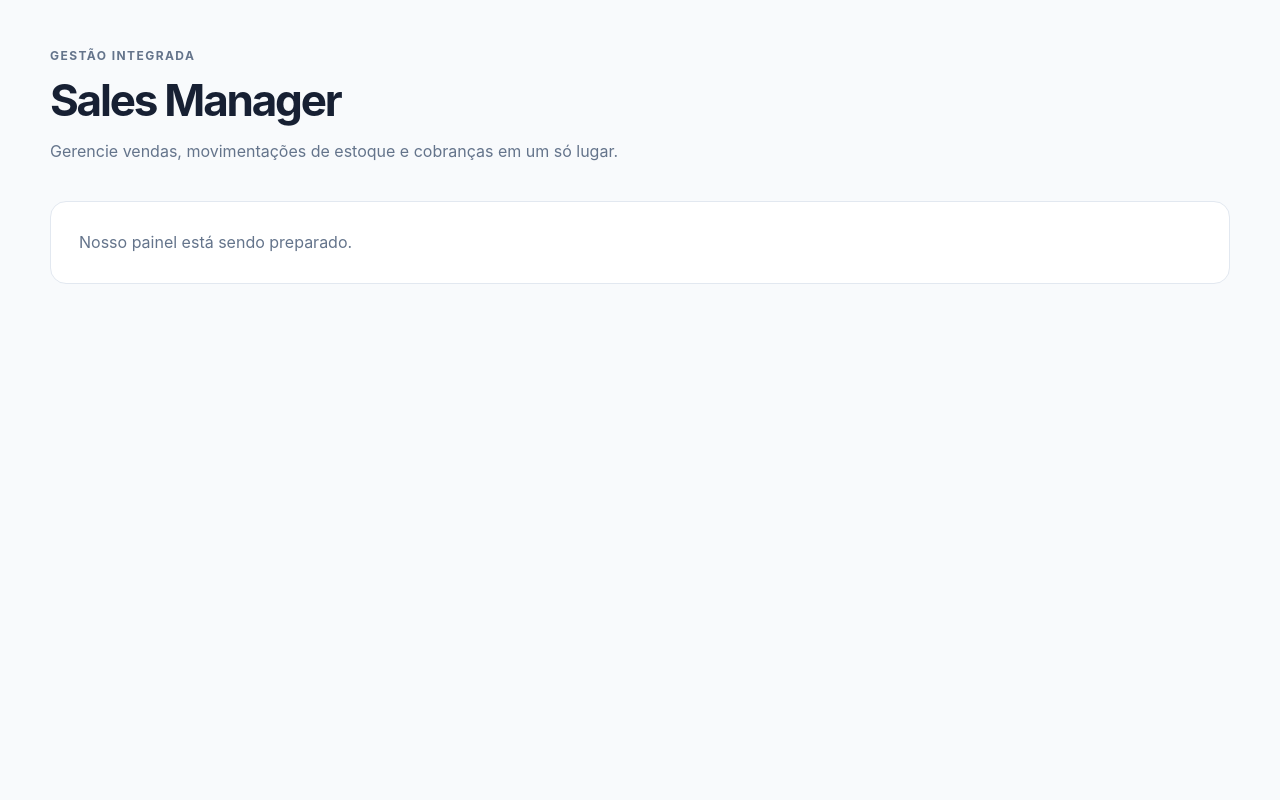
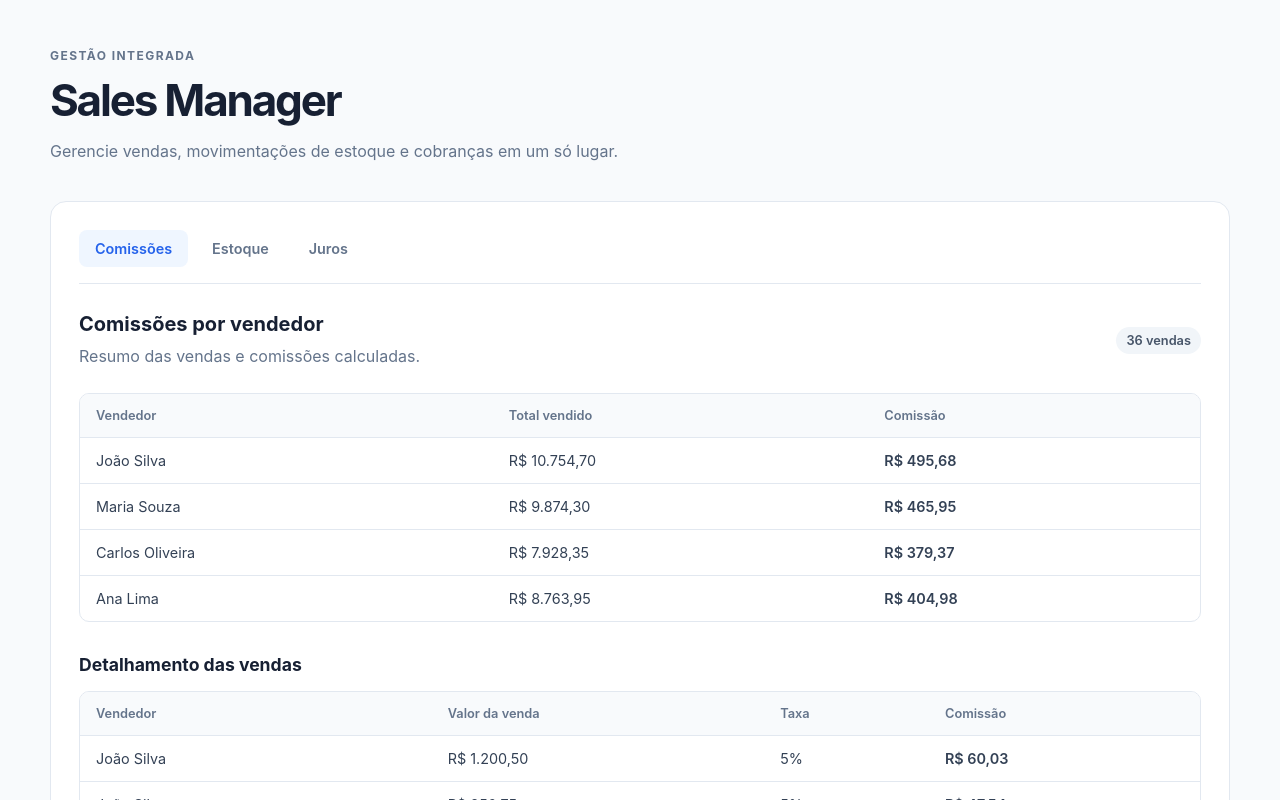
Before and after one commit to MayllaRabay/sales-manager, a React (Vite) app: page / in a window 1280 px wide. Shown: the top 800 px of the page. Built offline with nearby package versions, Linux system fonts and the light colour scheme.

Commit message:
feat: implement tabbed interface for sales management and add commissions calculation

```diff
--- a/src/App.css
+++ b/src/App.css
@@ -50,6 +50,55 @@
   line-height: 1.6;
 }
 
+
+.tabs {
+  display: flex;
+  gap: 8px;
+  padding-bottom: 16px;
+  border-bottom: 1px solid #e2e8f0;
+  overflow-x: auto;
+}
+
+.tab-button {
+  flex-shrink: 0;
+  padding: 10px 16px;
+  border: none;
+  border-radius: 8px;
+  background: transparent;
+  color: #64748b;
+  font-size: 0.9rem;
+  font-weight: 600;
+  transition:
+    background-color 0.2s ease,
+    color 0.2s ease;
+}
+
+.tab-button:hover {
+  background: #f1f5f9;
+  color: #172033;
+}
+
+.tab-button.active {
+  background: #eff6ff;
+  color: #2563eb;
+}
+
+.tab-content {
+  padding-top: 28px;
+}
+
+.tab-content h2 {
+  margin: 0;
+  color: #172033;
+  font-size: 1.35rem;
+}
+
+.tab-content p {
+  margin: 10px 0 0;
+  color: #64748b;
+  line-height: 1.6;
+}
+
 @media (max-width: 600px) {
   .app {
     padding: 32px 0;
--- a/src/App.tsx
+++ b/src/App.tsx
@@ -1,6 +1,37 @@
+import { useState } from "react"
 import "./App.css"
+import { CommissionsTab } from "./features/commissions/CommissionsTab"
+
+type Tab = "commissions" | "inventory" | "interest"
+
+const tabs: { id: Tab; label: string }[] = [
+  { id: "commissions", label: "Comissões" },
+  { id: "inventory", label: "Estoque" },
+  { id: "interest", label: "Juros" }
+]
 
 function App() {
+  const [activeTab, setActiveTab] = useState<Tab>("commissions")
+
+  const activeTabContent = {
+    commissions: {
+      title: "Cálculo de comissões",
+      description:
+        "Consulte as vendas e calcule automaticamente a comissão de cada vendedor."
+    },
+    inventory: {
+      title: "Controle de estoque",
+      description: "Consulte produtos e registre entradas e saídas de estoque."
+    },
+    interest: {
+      title: "Cálculo de juros",
+      description:
+        "Informe um valor e uma data de vencimento para calcular os juros por atraso."
+    }
+  }
+
+  const content = activeTabContent[activeTab]
+
   return (
     <main className="app">
       <header className="app-header">
@@ -15,7 +46,30 @@ function App() {
       </header>
 
       <section className="app-content">
-        <p>Nosso painel está sendo preparado.</p>
+        <nav className="tabs" aria-label="Funcionalidades">
+          {tabs.map((tab) => (
+            <button
+              key={tab.id}
+              type="button"
+              className={`tab-button ${activeTab === tab.id ? "active" : ""}`}
+              onClick={() => setActiveTab(tab.id)}
+              aria-pressed={activeTab === tab.id}
+            >
+              {tab.label}
+            </button>
+          ))}
+        </nav>
+
+        <div className="tab-content">
+          {activeTab === "commissions" ? (
+            <CommissionsTab />
+          ) : (
+            <>
+              <h2>{content.title}</h2>
+              <p>{content.description}</p>
+            </>
+          )}
+        </div>
       </section>
     </main>
   )
--- /dev/null
+++ b/src/data/sales.ts
@@ -0,0 +1,58 @@
+type RawSale = {
+  vendedor: string
+  valor: number
+}
+
+export type Sale = {
+  id: number
+  seller: string
+  amount: number
+}
+
+const salesData: RawSale[] = [
+  { vendedor: "João Silva", valor: 1200.5 },
+  { vendedor: "João Silva", valor: 950.75 },
+  { vendedor: "João Silva", valor: 1800.0 },
+  { vendedor: "João Silva", valor: 1400.3 },
+  { vendedor: "João Silva", valor: 1100.9 },
+  { vendedor: "João Silva", valor: 1550.0 },
+  { vendedor: "João Silva", valor: 1700.8 },
+  { vendedor: "João Silva", valor: 250.3 },
+  { vendedor: "João Silva", valor: 480.75 },
+  { vendedor: "João Silva", valor: 320.4 },
+
+  { vendedor: "Maria Souza", valor: 2100.4 },
+  { vendedor: "Maria Souza", valor: 1350.6 },
+  { vendedor: "Maria Souza", valor: 950.2 },
+  { vendedor: "Maria Souza", valor: 1600.75 },
+  { vendedor: "Maria Souza", valor: 1750.0 },
+  { vendedor: "Maria Souza", valor: 1450.9 },
+  { vendedor: "Maria Souza", valor: 400.5 },
+  { vendedor: "Maria Souza", valor: 180.2 },
+  { vendedor: "Maria Souza", valor: 90.75 },
+
+  { vendedor: "Carlos Oliveira", valor: 800.5 },
+  { vendedor: "Carlos Oliveira", valor: 1200.0 },
+  { vendedor: "Carlos Oliveira", valor: 1950.3 },
+  { vendedor: "Carlos Oliveira", valor: 1750.8 },
+  { vendedor: "Carlos Oliveira", valor: 1300.6 },
+  { vendedor: "Carlos Oliveira", valor: 300.4 },
+  { vendedor: "Carlos Oliveira", valor: 500.0 },
+  { vendedor: "Carlos Oliveira", valor: 125.75 },
+
+  { vendedor: "Ana Lima", valor: 1000.0 },
+  { vendedor: "Ana Lima", valor: 1100.5 },
+  { vendedor: "Ana Lima", valor: 1250.75 },
+  { vendedor: "Ana Lima", valor: 1400.2 },
+  { vendedor: "Ana Lima", valor: 1550.9 },
+  { vendedor: "Ana Lima", valor: 1650.0 },
+  { vendedor: "Ana Lima", valor: 75.3 },
+  { vendedor: "Ana Lima", valor: 420.9 },
+  { vendedor: "Ana Lima", valor: 315.4 }
+]
+
+export const sales: Sale[] = salesData.map((sale, index) => ({
+  id: index + 1,
+  seller: sale.vendedor,
+  amount: sale.valor
+}))
--- /dev/null
+++ b/src/features/commissions/CommissionsTab.css
@@ -0,0 +1,86 @@
+.commissions-header {
+  display: flex;
+  align-items: center;
+  justify-content: space-between;
+  gap: 16px;
+  margin-bottom: 24px;
+}
+
+.commissions-header h2,
+.sales-list-title {
+  margin: 0;
+  color: #172033;
+  font-size: 1.25rem;
+}
+
+.commissions-header p {
+  margin-top: 8px;
+}
+
+.sales-count {
+  flex-shrink: 0;
+  padding: 6px 10px;
+  border-radius: 20px;
+  background: #f1f5f9;
+  color: #475569;
+  font-size: 0.8rem;
+  font-weight: 600;
+}
+
+.table-wrapper {
+  width: 100%;
+  overflow-x: auto;
+  border: 1px solid #e2e8f0;
+  border-radius: 10px;
+}
+
+.data-table {
+  width: 100%;
+  border-collapse: collapse;
+  text-align: left;
+  white-space: nowrap;
+}
+
+.data-table th,
+.data-table td {
+  padding: 14px 16px;
+  border-bottom: 1px solid #e2e8f0;
+}
+
+.data-table th {
+  background: #f8fafc;
+  color: #64748b;
+  font-size: 0.8rem;
+  font-weight: 600;
+}
+
+.data-table td {
+  color: #334155;
+  font-size: 0.9rem;
+}
+
+.data-table tbody tr:last-child td {
+  border-bottom: none;
+}
+
+.commission-value {
+  color: #15803d;
+  font-weight: 600;
+}
+
+.sales-list-title {
+  margin: 32px 0 16px;
+  font-size: 1.1rem;
+}
+
+@media (max-width: 600px) {
+  .commissions-header {
+    align-items: flex-start;
+    flex-direction: column;
+  }
+
+  .data-table th,
+  .data-table td {
+    padding: 12px;
+  }
+}
--- /dev/null
+++ b/src/features/commissions/CommissionsTab.tsx
@@ -0,0 +1,92 @@
+import { sales } from "../../data/sales"
+import "./CommissionsTab.css"
+import { calculateSalesCommissions } from "./commissionsUtils"
+
+const currencyFormatter = new Intl.NumberFormat("pt-BR", {
+  style: "currency",
+  currency: "BRL"
+})
+
+const percentageFormatter = new Intl.NumberFormat("pt-BR", {
+  style: "percent",
+  maximumFractionDigits: 0
+})
+
+export function CommissionsTab() {
+  const salesWithCommissions = calculateSalesCommissions(sales)
+
+  const sellerTotals = salesWithCommissions.reduce<
+    Record<string, { sales: number; commission: number }>
+  >((totals, sale) => {
+    const current = totals[sale.seller] ?? { sales: 0, commission: 0 }
+
+    totals[sale.seller] = {
+      sales: current.sales + sale.amount,
+      commission: current.commission + sale.commission
+    }
+
+    return totals
+  }, {})
+
+  return (
+    <div className="commissions">
+      <div className="commissions-header">
+        <div>
+          <h2>Comissões por vendedor</h2>
+          <p>Resumo das vendas e comissões calculadas.</p>
+        </div>
+        <span className="sales-count">{sales.length} vendas</span>
+      </div>
+
+      <div className="table-wrapper">
+        <table className="data-table">
+          <thead>
+            <tr>
+              <th>Vendedor</th>
+              <th>Total vendido</th>
+              <th>Comissão</th>
+            </tr>
+          </thead>
+          <tbody>
+            {Object.entries(sellerTotals).map(([seller, totals]) => (
+              <tr key={seller}>
+                <td>{seller}</td>
+                <td>{currencyFormatter.format(totals.sales)}</td>
+                <td className="commission-value">
+                  {currencyFormatter.format(totals.commission)}
+                </td>
+              </tr>
+            ))}
+          </tbody>
+        </table>
+      </div>
+
+      <h3 className="sales-list-title">Detalhamento das vendas</h3>
+
+      <div className="table-wrapper">
+        <table className="data-table">
+          <thead>
+            <tr>
+              <th>Vendedor</th>
+              <th>Valor da venda</th>
+              <th>Taxa</th>
+              <th>Comissão</th>
+            </tr>
+          </thead>
+          <tbody>
+            {salesWithCommissions.map((sale) => (
+              <tr key={sale.id}>
+                <td>{sale.seller}</td>
+                <td>{currencyFormatter.format(sale.amount)}</td>
+                <td>{percentageFormatter.format(sale.commissionRate)}</td>
+                <td className="commission-value">
+                  {currencyFormatter.format(sale.commission)}
+                </td>
+              </tr>
+            ))}
+          </tbody>
+        </table>
+      </div>
+    </div>
+  )
+}
--- /dev/null
+++ b/src/features/commissions/commissionsUtils.ts
@@ -0,0 +1,30 @@
+import type { Sale } from "../../data/sales"
+
+export type SaleWithCommission = Sale & {
+  commissionRate: number
+  commission: number
+}
+
+export function calculateCommission(amount: number): number {
+  if (amount < 100) {
+    return 0
+  }
+
+  if (amount < 500) {
+    return 0.01
+  }
+
+  return 0.05
+}
+
+export function calculateSalesCommissions(sales: Sale[]): SaleWithCommission[] {
+  return sales.map((sale) => {
+    const commissionRate = calculateCommission(sale.amount)
+
+    return {
+      ...sale,
+      commissionRate,
+      commission: sale.amount * commissionRate
+    }
+  })
+}
```
